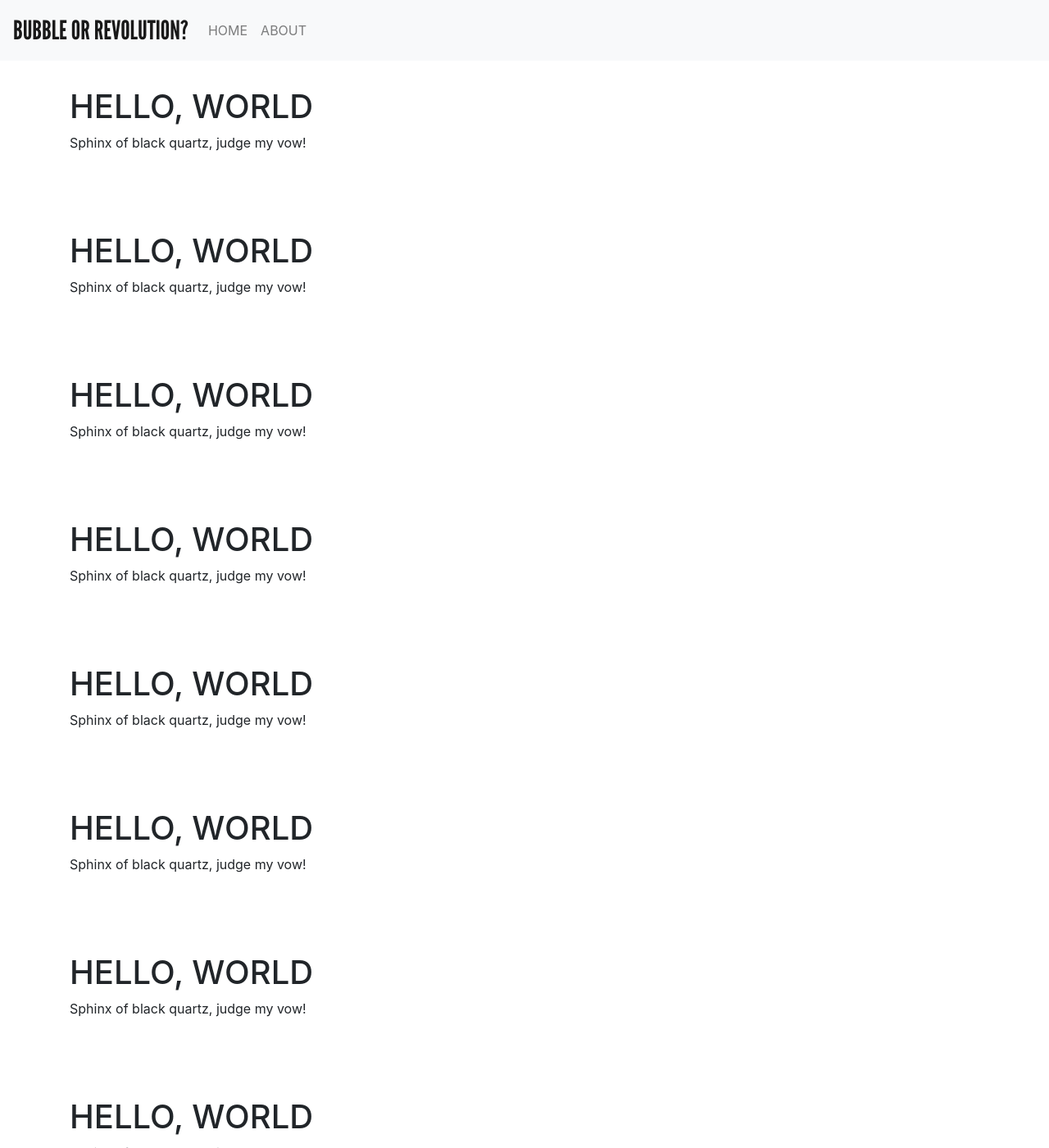
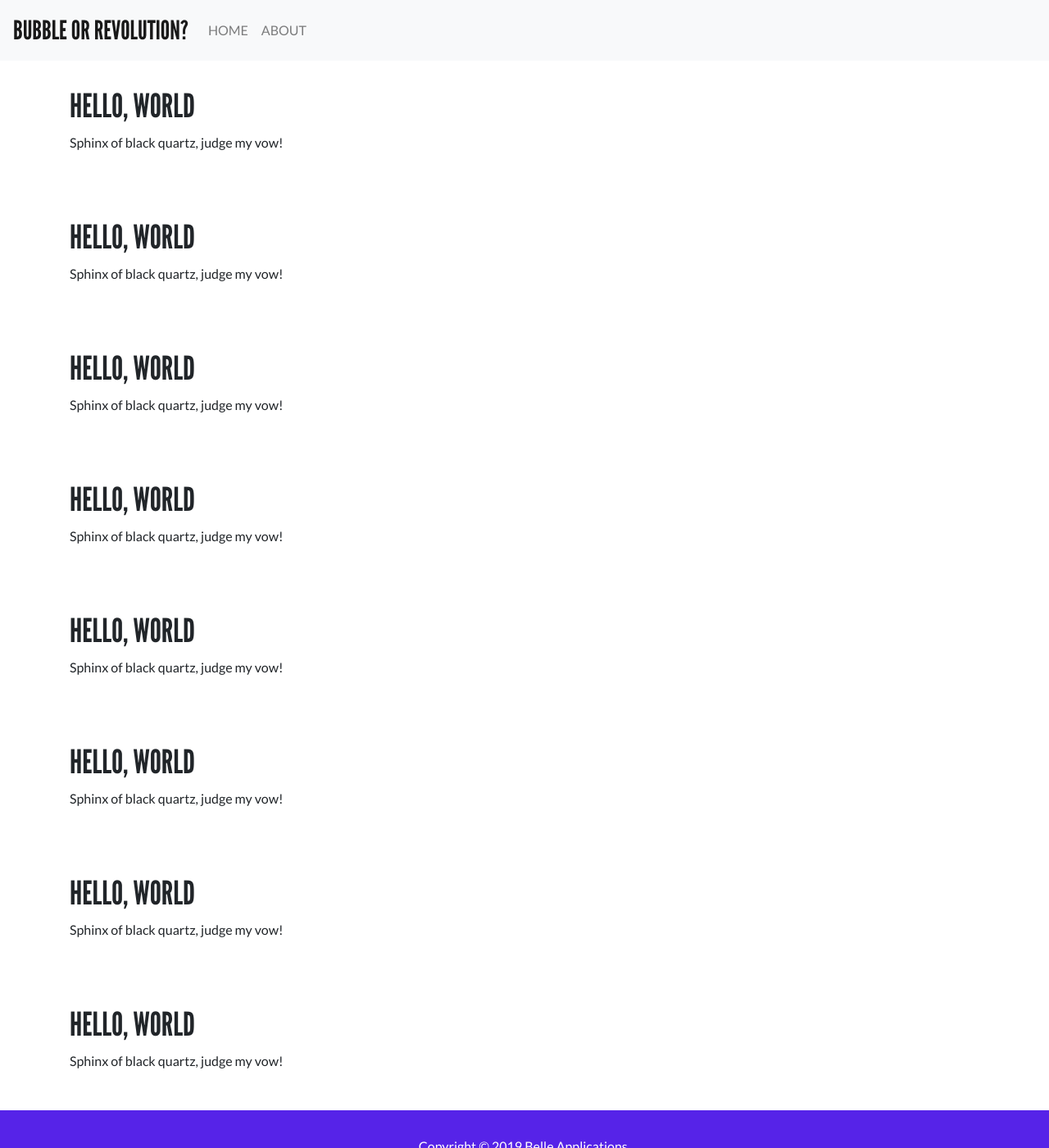
Before and after one commit to bubbleorrevolution/BubbleOrRevolution.github.io, a Jekyll site: the page built from index.html, in a window 1280 px wide and 1400 px high. Shown: the whole window at 82% size. Built offline with Jekyll 4.4.1, drawn with Linux system fonts in a browser that asks for light colours; nearby versions of some CDN libraries; a script that is not in the unit is left out.

Commit message:
add fonts

```diff
--- a/assets/css/custom.scss
+++ b/assets/css/custom.scss
@@ -16,14 +16,19 @@
  * DECLARATIONS
  */
 
-// You can import your own Google font here!
-// fonts
+/* FONTS */
+// Custom League Gothic
 // @include @font-face(LeagueGothic, ../fonts/LeagueGothic/LeagueGothic-Regular);
 @font-face {
   font-family: "LeagueGothic";
   src: url("../fonts/League-Gothic/LeagueGothic-Regular.otf");
 }
+// Lato via Google Fonts
 @import url('https://fonts.googleapis.com/css?family=Lato');
+
+body {
+  font-family: Lato;
+}
 
 .navbar {
   text-transform: uppercase !important;
@@ -47,12 +52,13 @@
 h4,
 h5,
 h6 {
+  font-family: LeagueGothic !important;
   text-transform: uppercase;
 }
 
 .section {
   padding-top: 2em;
-  padding-bottom: 3em;
+  padding-bottom: 2em;
 }
 
 .section-primary {
@@ -67,7 +73,7 @@
 
 .section-super-padded {
   padding-top: 5em;
-  padding-bottom: 6em;
+  padding-bottom: 5em;
 }
 
 .link-white {
```
